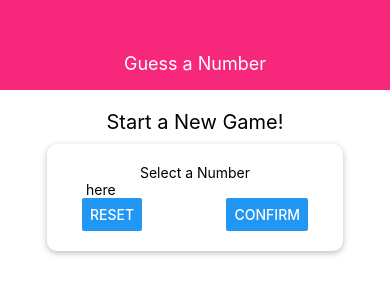
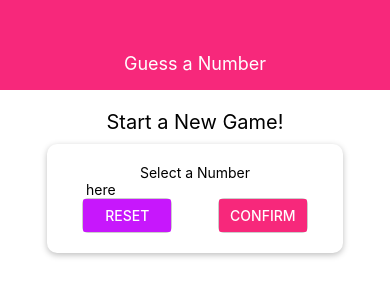
Before and after one commit to SBYDeveloper/guess-a-number, a React Native app: screen / in a window 390 px wide. Shown: the top 300 px of the page. Built offline with nearby package versions, Linux system fonts and the light colour scheme.

Commit message:
Styling buttons and extracting constants for colors

```diff
--- a/components/Card.js
+++ b/components/Card.js
@@ -1,5 +1,6 @@
 import React from 'react';
 import { StyleSheet, View, Text } from 'react-native';
+import Color from '../constants/colors'
 
 const Card = props => {
     return (
@@ -11,11 +12,11 @@ const Card = props => {
 
 const styles = StyleSheet.create({
     card: {
-        shadowColor: '#000',
+        shadowColor: Color.black,
         shadowOffset: { width:0, height: 2},
         shadowRadius: 6,
         shadowOpacity: 0.26,
-        backgroundColor: '#fff',
+        backgroundColor: Color.white,
         elevation: 5,
         padding: 20,
         borderRadius: 10
--- a/components/Header.js
+++ b/components/Header.js
@@ -1,5 +1,6 @@
 import React from 'react';
 import { StyleSheet, View, Text } from 'react-native';
+import Color from '../constants/colors'
 
 const Header = props => {
     return (
@@ -14,12 +15,12 @@ const styles = StyleSheet.create({
         width: '100%',
         height: 90,
         paddingTop: 36,
-        backgroundColor: '#f7287b',
+        backgroundColor: Color.primary,
         alignItems: 'center',
         justifyContent: 'center'
     },
     headerTitle: {
-        color: '#fff',
+        color: Color.white,
         fontSize: 18
     }
 });
--- /dev/null
+++ b/constants/colors.js
@@ -0,0 +1,7 @@
+export default {
+    primary: '#f7287b',
+    accent: '#c717fc',
+    black: '#000',
+    white: '#fff',
+    grey: '#ccc'
+}
--- a/screens/StartGameScreen.js
+++ b/screens/StartGameScreen.js
@@ -1,6 +1,7 @@
 import React from 'react';
 import { StyleSheet, View, Text, TextInput, Button } from 'react-native';
 import Card from '../components/Card'
+import Color from '../constants/colors'
 
 const StartGameScreen = props => {
     return (
@@ -10,8 +11,12 @@ const StartGameScreen = props => {
                 <Text>Select a Number</Text>
                 <TextInput placeholder="here"/>
                 <View style={styles.buttonContainer}>
-                    <Button title="Reset" onPress={() => {}}/>
-                    <Button title="Confirm" onPress={() => {}}/>
+                    <View style={styles.button}>
+                        <Button color={Color.accent} title="Reset" onPress={() => {}}/>
+                    </View>
+                    <View style={styles.button}>
+                        <Button color={Color.primary} title="Confirm" onPress={() => {}}/>
+                    </View>
                 </View>
             </Card>
         </View>
@@ -33,6 +38,12 @@ const styles = StyleSheet.create({
         maxWidth: '80%',
         alignItems: 'center'
     },
+    button: {
+        width: '40%',
+        borderRadius: 6,
+        borderColor: Color.grey,
+        borderWidth: 1
+    },
     buttonContainer: {
         flexDirection: 'row',
         width: '100%',
```
